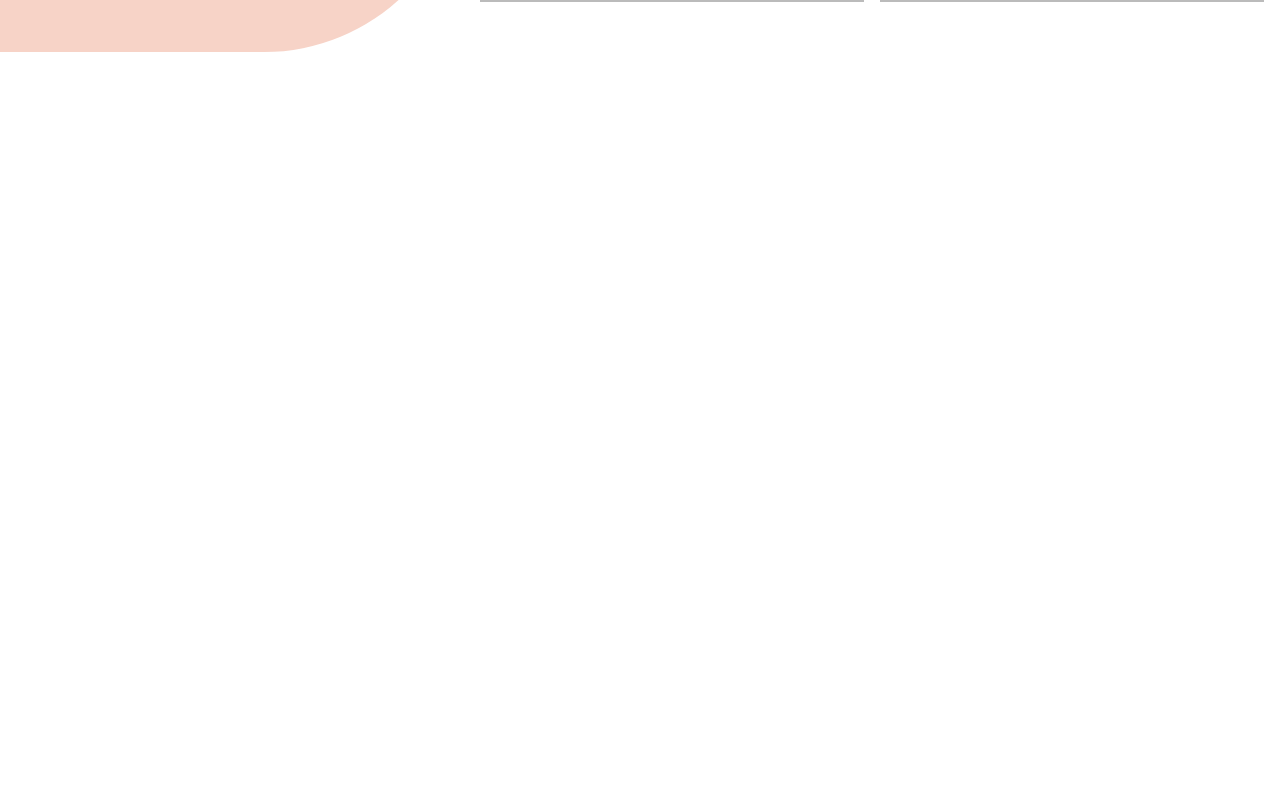
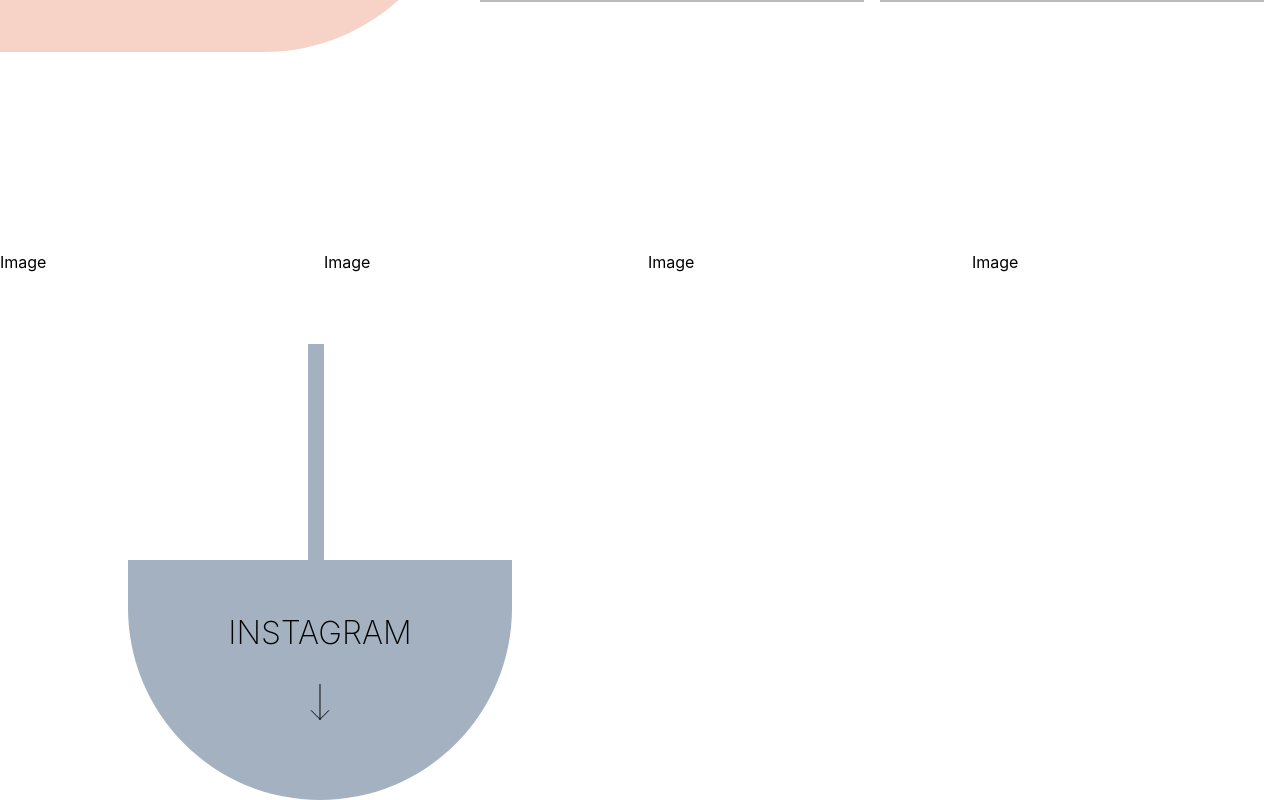
Before and after one commit to M-WRI/petite-coaching-hamburg, a Next.js app: page / in a window 1280 px wide. Shown: the part 2148-2948 px from the top of the page. Before the commit the page ends 2400 px from the top, so only its background shows below. Built offline with nearby package versions, Linux system fonts and the light colour scheme; grey boxes are pictures that could not be loaded.

Commit message:
insta section static done

```diff
--- a/components/InstagramSection.js
+++ b/components/InstagramSection.js
@@ -1,77 +1,22 @@
-import { useEffect } from "react";
-import { useInView } from "react-intersection-observer";
-import { useAnimation, motion } from "framer-motion";
 import Image from "next/image";
 
 // style
 import style from "../styles/InstagramSection.module.css";
 
 const InstagramSection = () => {
-  const images = [{ img: "1" }, { img: "2" }, { img: "3" }, { img: "4" }];
-
-  const { ref, inView } = useInView({
-    threshold: 0.8,
-  });
-
-  const animation = {
-    appear: (i) => ({
-      opacity: 1,
-      transition: {
-        delay: (i + 1) * 0.3,
-      },
-    }),
-
-    instaButton: {
-      opacity: 1,
-      y: "-40%",
-      transition: {
-        delay: 0.8,
-        duration: 0.5,
-      },
-    },
-  };
-
-  const animationControl = useAnimation();
-  const buttonControll = useAnimation();
-
-  useEffect(() => {
-    if (inView) {
-      animationControl.start("appear");
-      buttonControll.start("instaButton");
-    }
-  }, [inView, animationControl, buttonControll]);
-
   return (
-    <section ref={ref} className={style.container}>
-      <div className={style.feedContainer}>
-        {images.map((image, i) => (
-          <motion.div
-            key={i}
-            className={style.image}
-            initial={{ opacity: 0 }}
-            custom={i}
-            animate={animationControl}
-            variants={animation}
-          ></motion.div>
-        ))}
+    <div className={style.container}>
+      <div className={style.contentContainer}>
+        <h2 className={style.contentHead}>Instagram</h2>
+        <Image src="/images/arrow-down.svg" alt="logo" width={36} height={36} />
       </div>
-      <motion.div
-        className={style.button}
-        initial={{ opacity: 0, y: "50%" }}
-        animate={buttonControll}
-        variants={animation}
-      >
-        <div className={style.buttonContent}>
-          <span className={style.contentHead}>Instagram</span>
-          <Image
-            src="/images/arrow-down.svg"
-            alt="logo"
-            width={36}
-            height={36}
-          />
-        </div>
-      </motion.div>
-    </section>
+      <div className={style.imageContainer}>
+        <div className={style.image}>Image</div>
+        <div className={style.image}>Image</div>
+        <div className={style.image}>Image</div>
+        <div className={style.image}>Image</div>
+      </div>
+    </div>
   );
 };
 
--- a/pages/index.js
+++ b/pages/index.js
@@ -1,5 +1,4 @@
 // components
-import { useEffect } from "react";
 import EarlyIdentification from "../components/EarlyIdentification";
 import ExpertiseSection from "../components/ExpertiseSection";
 import InstagramSection from "../components/InstagramSection";
@@ -11,7 +10,7 @@ export default function Home() {
       <LandingSection />
       <EarlyIdentification />
       <ExpertiseSection />
-      {/* <InstagramSection /> */}
+      <InstagramSection />
     </>
   );
 }
--- a/styles/EarlyIdentification.module.css
+++ b/styles/EarlyIdentification.module.css
@@ -25,7 +25,7 @@
   z-index: 1;
   width: 30vw;
   height: 30vw;
-  background: #a3b1c0;
+  background: var(--bg-blue);
   display: flex;
   flex-direction: column;
   justify-content: center;
--- a/styles/ExpertiseSection.module.css
+++ b/styles/ExpertiseSection.module.css
@@ -20,7 +20,7 @@
 .contentContainer {
   flex: 1;
   height: 400px;
-  background-color: #f7d3c7;
+  background-color: var(--bg-orange);
   display: flex;
   flex-direction: column;
   justify-content: center;
--- a/styles/InstagramSection.module.css
+++ b/styles/InstagramSection.module.css
@@ -1,77 +1,80 @@
 .container {
-  /* width: 100vw; */
-  height: 100vh;
   position: relative;
 }
 
-.feedContainer {
-  position: absolute;
+.imageContainer {
+  display: grid;
+  grid-template-columns: repeat(4, 1fr);
+  grid-gap: 16px;
+  position: relative;
   z-index: 1;
-  top: 45%;
-  transform: translateY(-60%);
-  display: flex;
-  justify-content: space-around;
-  align-items: center;
-  width: 100%;
 }
 
 .image {
-  position: relative;
-  z-index: 1;
-  width: 24vw;
-  height: 24vw;
   background: #fff;
+  aspect-ratio: 1;
 }
 
-.button {
+.contentContainer {
+  background: var(--bg-blue);
+  display: inline-block;
+  padding: 6vw;
+  width: 30%;
   position: absolute;
-  top: 65%;
-  left: 14vw;
-  width: 25vw;
-  height: 30vw;
+  left: 10%;
+  top: 30%;
   border-radius: 0 0 200px 200px;
-  /* VAR CSS */
-  background: #fae0ea;
-  display: flex;
-  justify-content: center;
-  align-items: center;
-  flex-direction: column;
-}
-
-.buttonContent {
-  display: flex;
-  flex-direction: column;
-  transform: translateY(80px);
 }
 
 .contentHead {
   margin: 0;
-  margin-bottom: 2rem;
   text-transform: uppercase;
   font-weight: 200;
   font-size: 2rem;
+  aspect-ratio: 1;
+  display: flex;
+  justify-content: center;
+  align-items: flex-end;
+  margin-bottom: 32px;
+}
+
+/* Arrow */
+.contentContainer > span {
+  width: 100% !important;
 }
 
 @media (max-width: 960px) {
-  .container {
-    width: 100vw;
-    height: unset;
-    position: relative;
+  .imageContainer {
+    /* margin: 20vw 0; */
+  }
+}
+
+@media (max-width: 768px) {
+  .imageContainer {
+    grid-template-columns: repeat(2, 1fr);
   }
 
-  .feedContainer {
-    position: relative;
-    flex-wrap: wrap;
-    transform: translateY(0%);
+  .contentContainer {
+    top: 85%;
+  }
+  .contentHead {
+    font-size: 1.5rem;
+  }
+}
+
+@media (max-width: 485px) {
+  .contentContainer {
+    top: 85%;
+    height: 50vw;
+    width: 30vw;
+    display: flex;
+    flex-direction: column;
+    justify-content: flex-end;
+    padding: 6vw 3vw;
   }
 
-  .button {
-    position: relative;
+  .contentHead {
+    aspect-ratio: unset;
+    font-size: 5vw;
   }
-
-  /* .image {
-    width: 49%;
-    height: 30vw;
-    margin: 0.5vw;
-  } */
 }
--- a/styles/globals.css
+++ b/styles/globals.css
@@ -1,3 +1,8 @@
+:root {
+  --bg-blue: #a3b1c0;
+  --bg-orange: #f7d3c7;
+}
+
 @font-face {
   font-family: "Callingstone";
   src: url("/fonts/Callingstone/Callingstone.woff2") format("woff2"),
```
